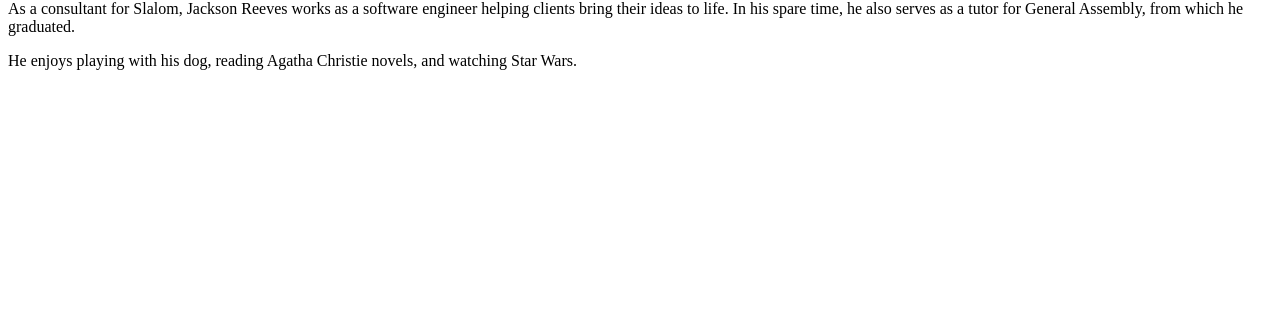
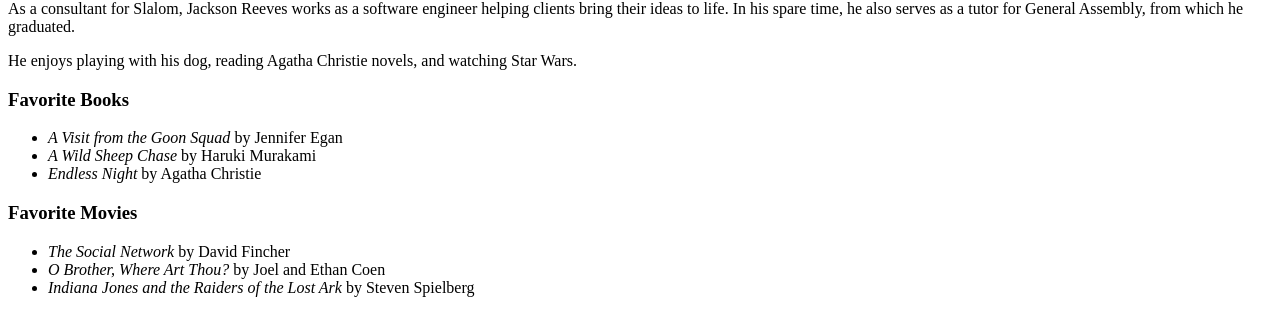
Before and after one commit to jtreeves/portfolio-react, a React (Create React App) app: page / in a window 1280 px wide. Both pictures are taken after a click on the item "About". Shown: the part 444-780 px from the top of the page. Built offline with nearby package versions, Linux system fonts and the light colour scheme; no server answers.

Commit message:
[FavoritesList] Add lists of books and movies

```diff
--- /dev/null
+++ b/src/components/FavoritesList.jsx
@@ -0,0 +1,17 @@
+function FavoritesList(props) {
+    const list = props.favorites.map((favorite, index) => {
+        return (
+            <li key={index}>
+                <i>{favorite.title}</i> by {favorite.creator}
+            </li>
+        )
+    })
+
+    return (
+        <ul>
+            {list}
+        </ul>
+    )
+}
+
+export default FavoritesList
--- a/src/data/about.js
+++ b/src/data/about.js
@@ -7,7 +7,37 @@
     bio: [
         'As a consultant for Slalom, Jackson Reeves works as a software engineer helping clients bring their ideas to life. In his spare time, he also serves as a tutor for General Assembly, from which he graduated.',
         'He enjoys playing with his dog, reading Agatha Christie novels, and watching Star Wars.'
-    ]
+    ],
+    favorites: {
+        books: [
+            {
+                title: 'A Visit from the Goon Squad',
+                creator: 'Jennifer Egan'
+            },
+            {
+                title: 'A Wild Sheep Chase',
+                creator: 'Haruki Murakami'
+            },
+            {
+                title: 'Endless Night',
+                creator: 'Agatha Christie'
+            }
+        ],
+        movies: [
+            {
+                title: 'The Social Network',
+                creator: 'David Fincher'
+            },
+            {
+                title: 'O Brother, Where Art Thou?',
+                creator: 'Joel and Ethan Coen'
+            },
+            {
+                title: 'Indiana Jones and the Raiders of the Lost Ark',
+                creator: 'Steven Spielberg'
+            }
+        ]
+    }
 }
 
 export default about
--- a/src/sections/About.jsx
+++ b/src/sections/About.jsx
@@ -1,3 +1,4 @@
+import FavoritesList from '../components/FavoritesList'
 import about from '../data/about'
 
 function About() {
@@ -23,6 +24,14 @@
                     {bio}
                 </article>
             </div>
+
+            <h3>Favorite Books</h3>
+
+            <FavoritesList favorites={about.favorites.books} />
+
+            <h3>Favorite Movies</h3>
+
+            <FavoritesList favorites={about.favorites.movies} />
         </section>
     )
 }
```
